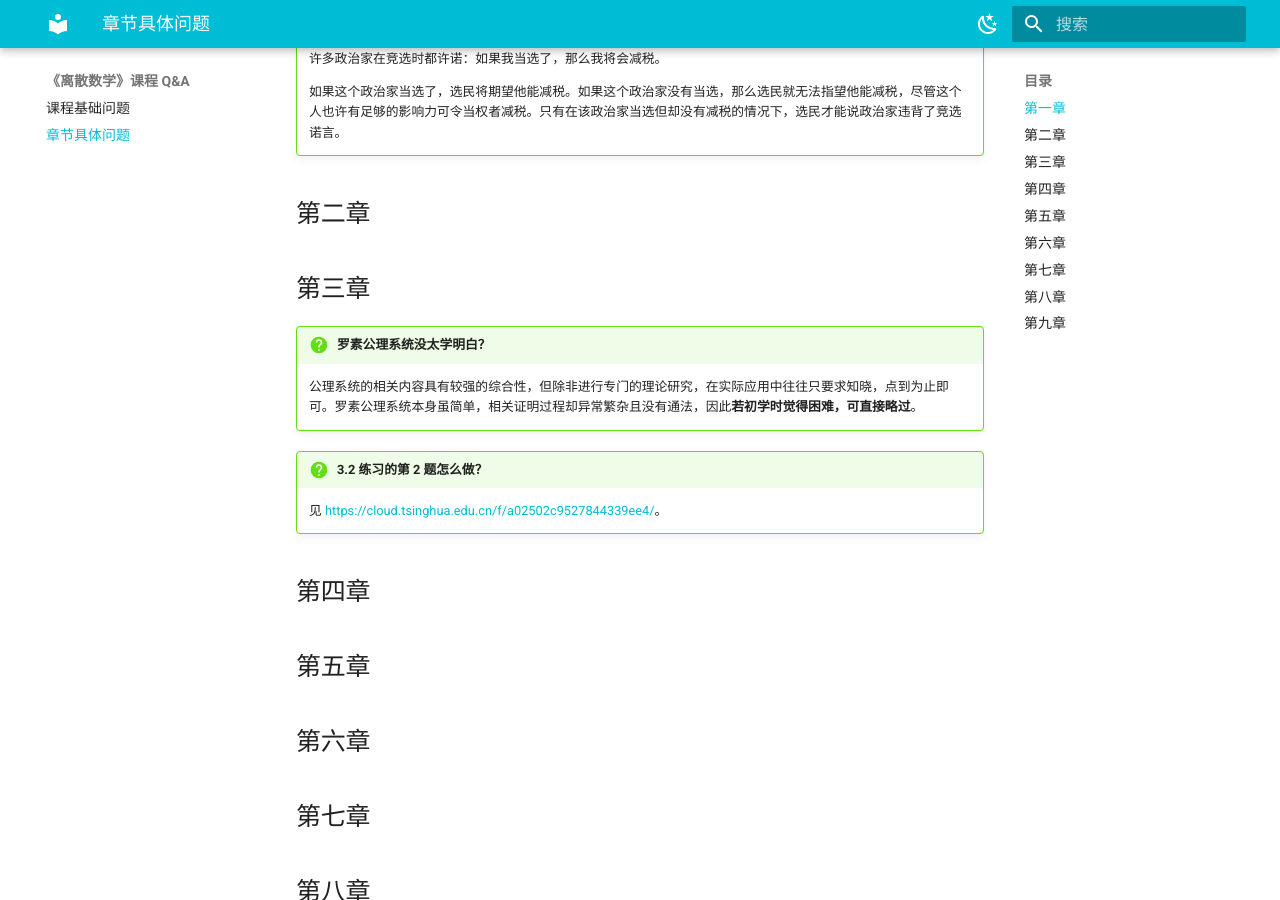
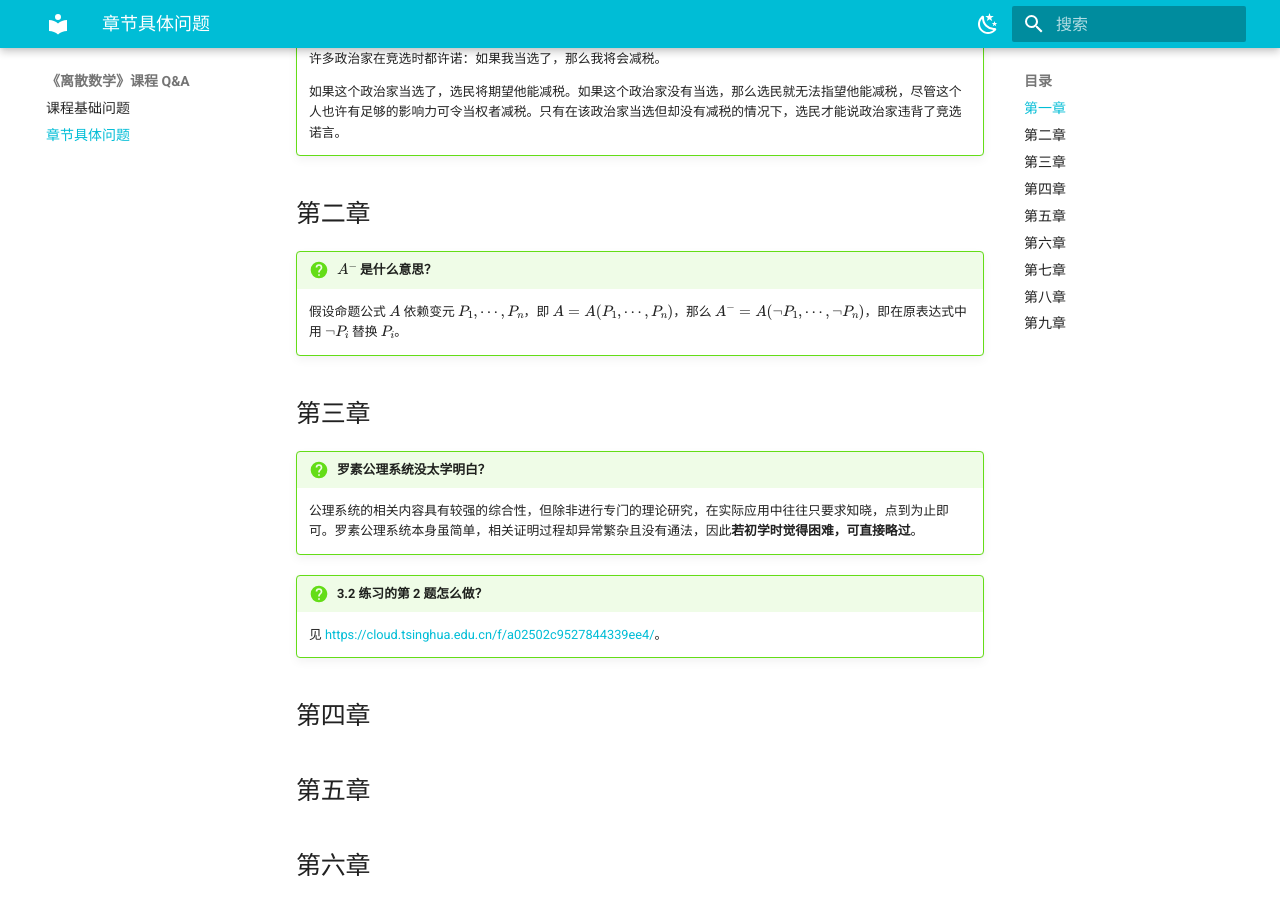
Before and after one commit to 1592063346/XuetangCourses, an MkDocs documentation site: the page built from docs/dm-qa-main.md, in a window 1280 px wide and 900 px high, scrolled down 513 px. Built offline with MkDocs 1.6.1 and Material for MkDocs 9.7.7, drawn with Linux system fonts in a browser that asks for light colours; formulas are drawn with MathJax 3; comment, search, counter and statistics services are not loaded.

Commit message:
Add a question

```diff
--- a/docs/dm-qa-main.md
+++ b/docs/dm-qa-main.md
@@ -24,6 +24,10 @@ comments: true
 
 ## 第二章
 
+!!! question "$A^-$ 是什么意思？"
+
+    假设命题公式 $A$ 依赖变元 $P_1, \cdots, P_n$，即 $A = A(P_1, \cdots, P_n)$，那么 $A^- = A(\neg P_1, \cdots, \neg P_n)$，即在原表达式中用 $\neg P_i$ 替换 $P_i$。
+
 ## 第三章
 
 !!! question "罗素公理系统没太学明白？"
```
